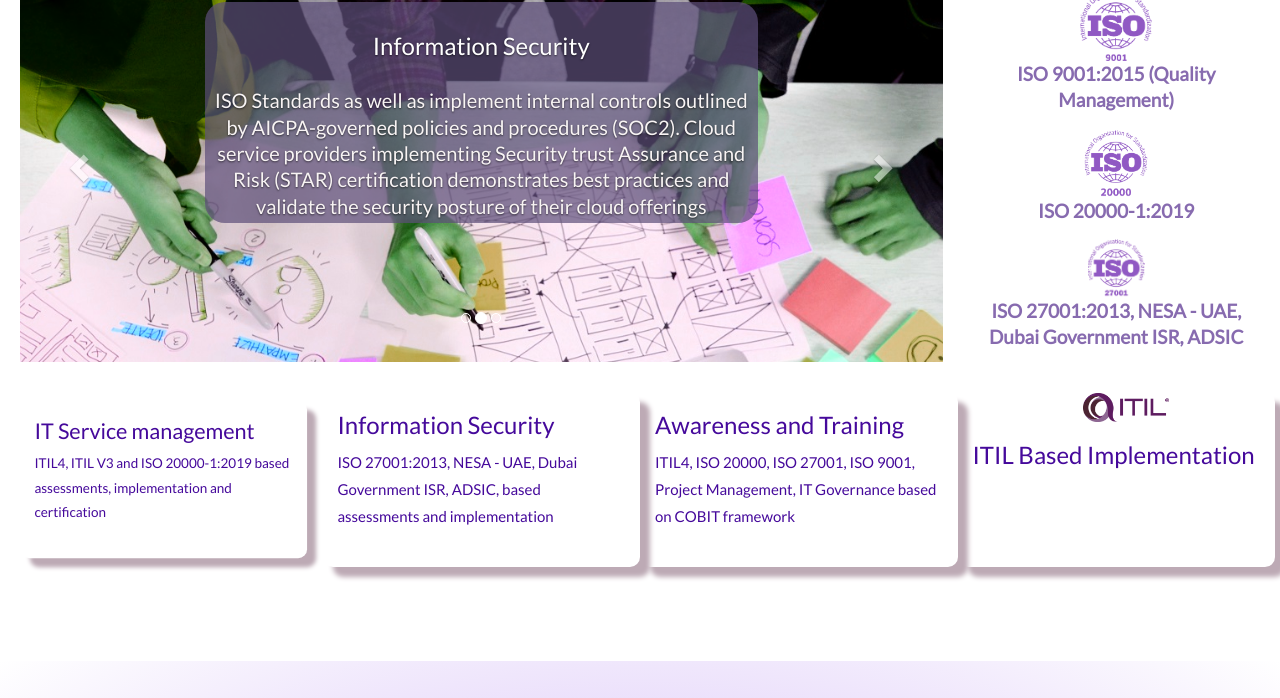
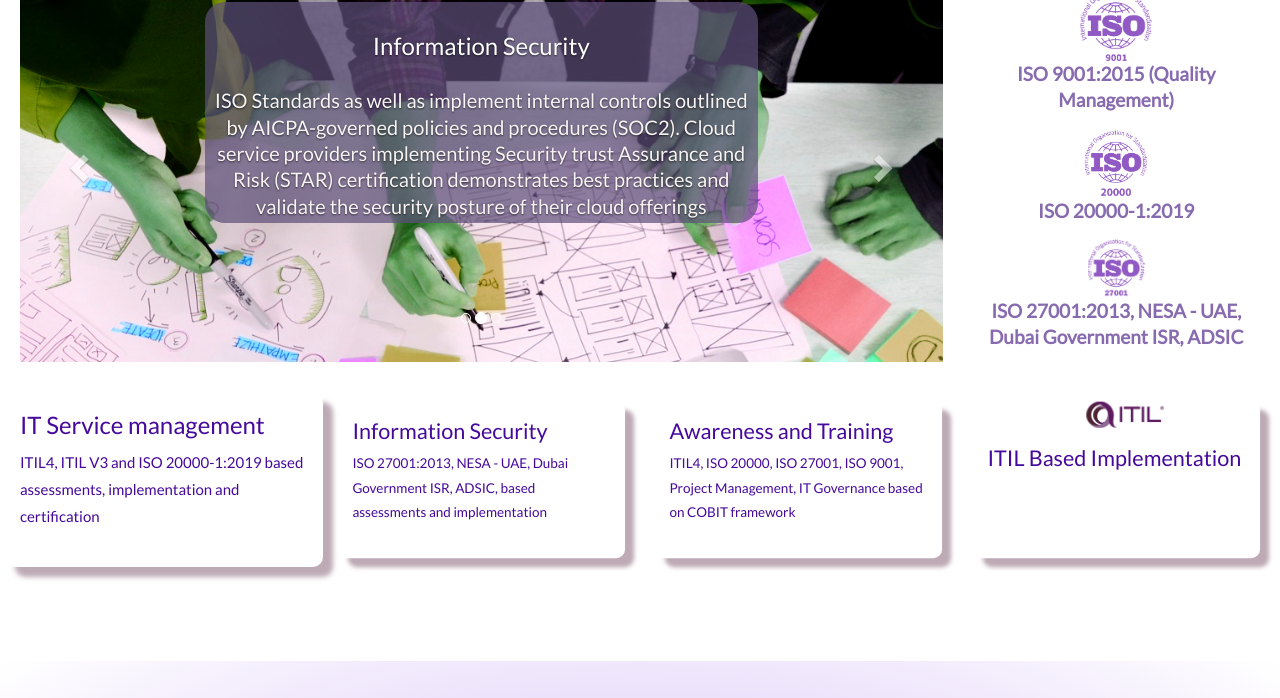
Before and after one commit to ssarithaa/processa-web, a plain HTML site: page index.html in a window 1280 px wide. In both pictures the pointer is over the element 163 px from the left and 557 px from the top of the page. Shown: the part 78-776 px from the top of the page. Drawn offline with nearby package versions, Linux system fonts and the light colour scheme.

Commit message:
css change

```diff
--- a/css/style.css
+++ b/css/style.css
@@ -256,13 +256,13 @@ body {
   height: 175px;
   transition: 1s ease;
   cursor: pointer;
-
+  transform: scale(0.9);
 }
 
 .shadow_div:hover {
-  -webkit-transform: scale(0.9);
-  -ms-transform: scale(0.9);
-  transform: scale(0.9);
+  -webkit-transform: scale(1);
+  -ms-transform: scale(1);
+  transform: scale(1);
   transition: 1s ease;
   cursor: pointer;
 }
```
